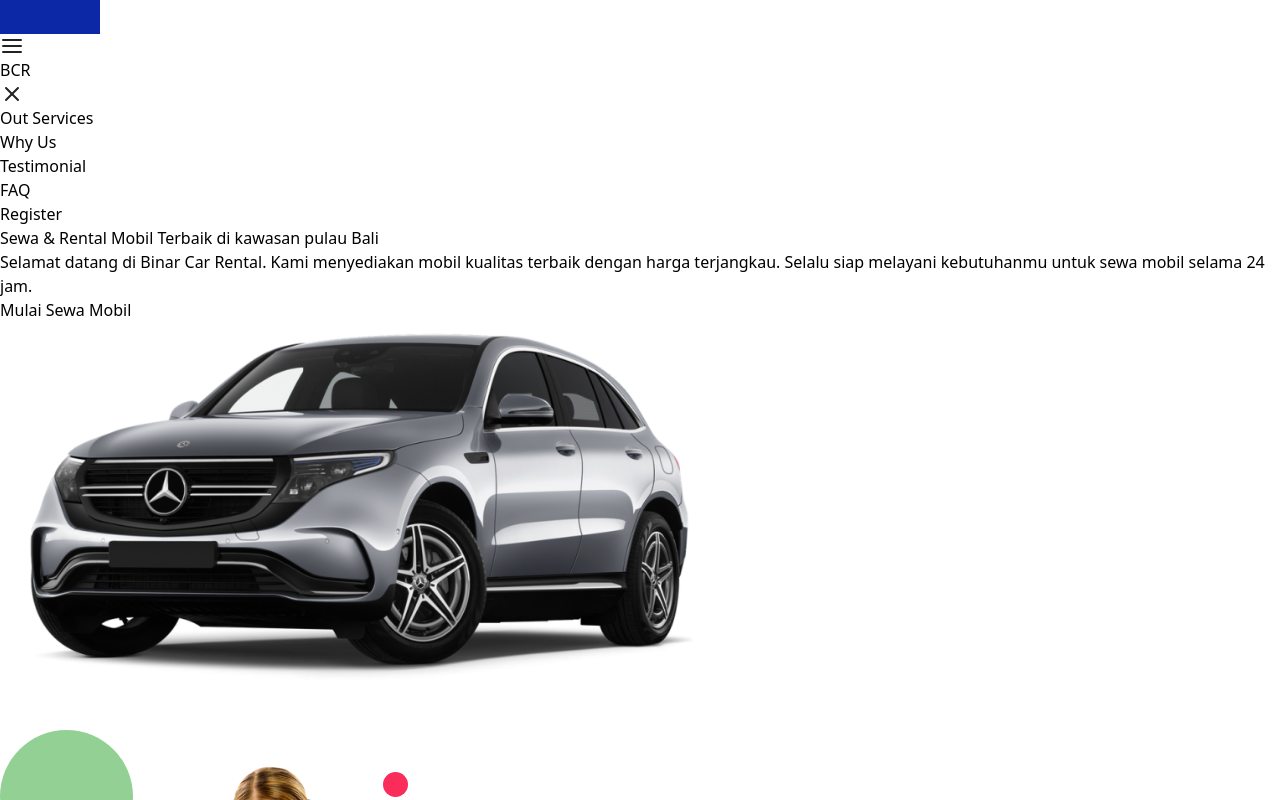
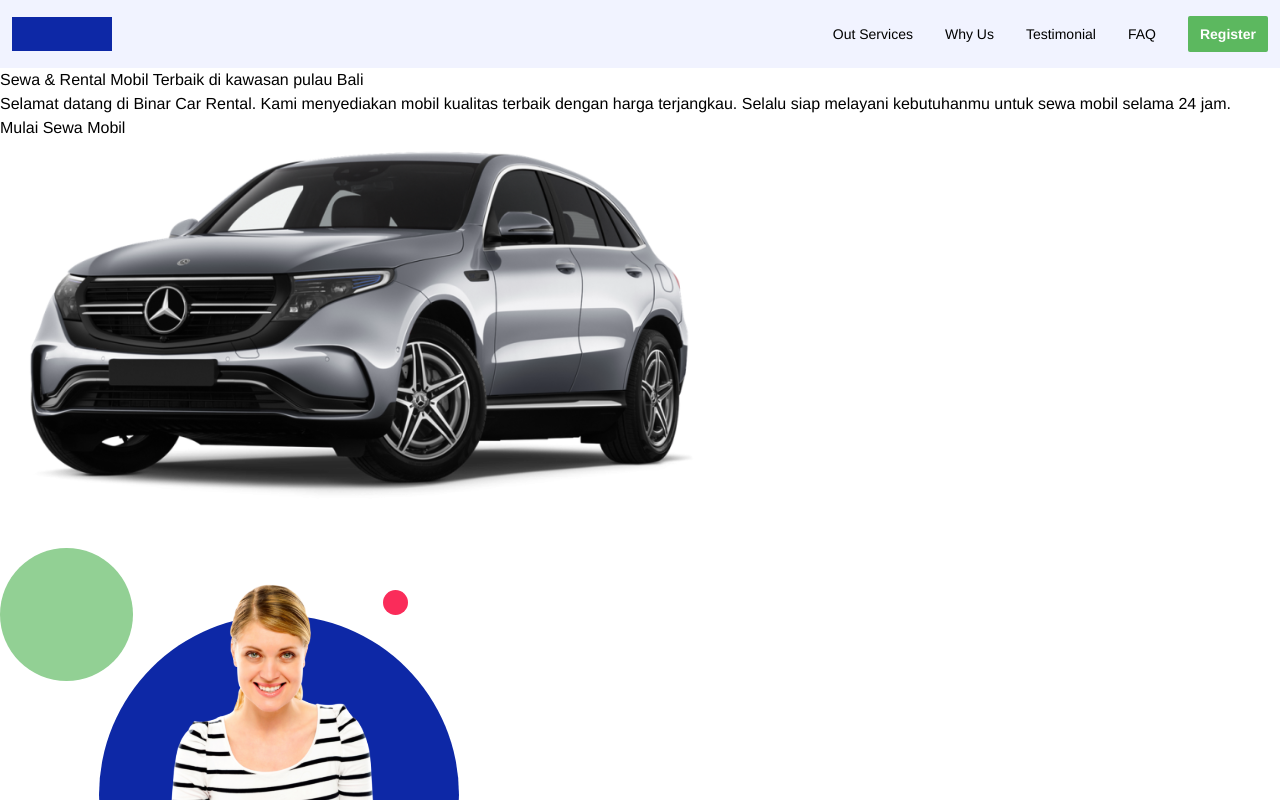
Before and after one commit to ThanWeb/Car-Rental, a React (Vite) app: page / in a window 1280 px wide. Shown: the top 800 px of the page. Built offline with nearby package versions, Linux system fonts and the light colour scheme.

Commit message:
Styling header component

```diff
--- a/src/components/Header.tsx
+++ b/src/components/Header.tsx
@@ -27,17 +27,18 @@
     ]
 
     return (
-        <header>
+        <header className='bg-header text-sm font-normal'>
+            <div className='container mx-auto flex justify-between px-3 py-4'>
                 <img src='images/logo/logo.svg' alt='Binar Car Rental Logo' title='Binar Car Rental Logo'/>
-            <img src='images/icons/menu.svg' alt='Menu' title='Menu'/>
-            <div aria-label='Header Modal'>
+                <img src='images/icons/menu.svg' alt='Menu' title='Menu' className='hidden'/>
+                <div aria-label='Header Modal' className='flex items-center'>
                     <div>
-                    <div>
+                        <div className='hidden'>
                             <span>BCR</span>
                             <img src='images/icons/close.svg' alt='Close' title='Close'/>
                         </div>
                         <nav>
-                        <ul>
+                            <ul className='flex items-center gap-x-8'>
                                 {
                                     navItems.map((item, index) =>
                                         <li key={index} >
@@ -46,10 +47,11 @@
                                     )
                                 }
                                 <li>
-                                <button type='button'>Register</button>
+                                    <button type='button' className='btn-start px-3 py-2 font-bold'>Register</button>
                                 </li>
                             </ul>
                         </nav>
+                    </div>
                 </div>
             </div>
         </header>
--- a/src/styles/index.css
+++ b/src/styles/index.css
@@ -7,3 +7,51 @@
     padding: 0;
     box-sizing: border-box;
 }
+
+html {
+    scroll-behavior: smooth;
+}
+
+body, button, input {
+    font-family: 'Helvetica', 'Arial', sans-serif;
+}
+
+img {
+    max-width: 100%;
+}
+
+li {
+    list-style: none;
+}
+
+.bg-darkest-blue { background-color: #091B6F; }
+.bg-darker-blue { background-color: #0D28A6; }
+.bg-med-blue { background-color: #5E70C4; }
+.bg-lighter-blue { background-color: #AEB7E1; }
+.bg-lightest-blue { background-color: #CFD4ED; }
+.bg-darkest-green { background-color: #3D7B3F; }
+.bg-darker-green { background-color: #5CB85F; }
+.bg-med-green { background-color: #92D094; }
+.bg-lighter-green { background-color: #C9E7CA; }
+.bg-lightest-green { background-color: #DEF1DF; }
+.bg-danger-color { background-color: #FA2C5A; }
+.bg-alert-color { background-color: #F9CC00; }
+.bg-success-color { background-color: #73CA5C; }
+.bg-black { background-color: #151515; }
+.bg-dark-grey { background-color: #3C3C3C; }
+.bg-med-grey { background-color: #8A8A8A; }
+.bg-light-grey { background-color: #D0D0D0; }
+.bg-white { background-color: #FFFFFF; }
+
+.bg-header { background-color: #F1F3FF; }
+
+.btn-start {
+    color: #FFFFFF !important;
+    background-color: #5CB85F;
+    border-radius: 2px;
+}
+
+.btn-start:hover {
+    background-color: #FFFFFF;
+    color: #5CB85F !important;
+}
```
Lines whose indentation alone changed are shown as unchanged.
